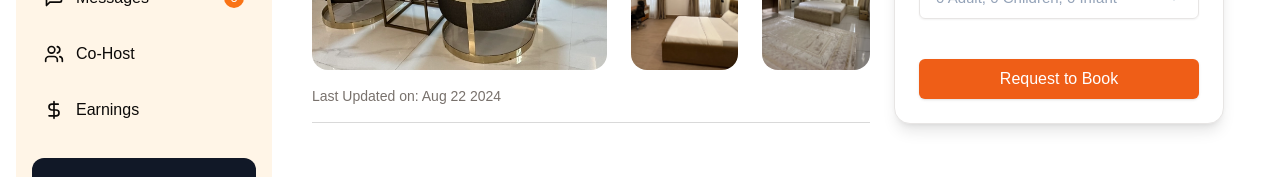
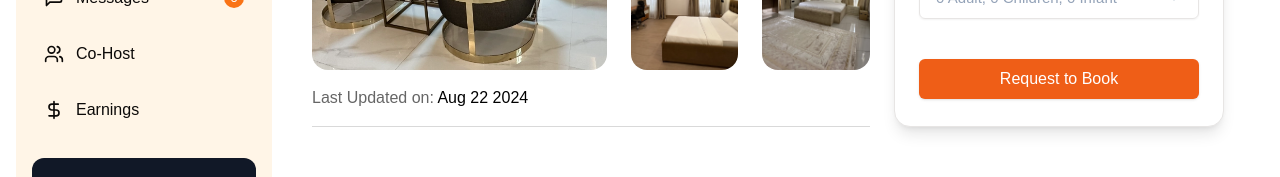
Before and after one commit to TOquation/J-T, a Next.js app: page /home/1 in a window 1280 px wide. Shown: the part 358-535 px from the top of the page. Built offline with nearby package versions, Linux system fonts and the light colour scheme.

Commit message:
Update PropertyListing.tsx

```diff
--- a/src/components/propertylisting/PropertyListing.tsx
+++ b/src/components/propertylisting/PropertyListing.tsx
@@ -63,8 +63,8 @@ const PropertyListing = () => {
           </div>
 
           {/* Text Below the Row */}
-          <p className="text-sm text-muted-foreground border-b py-4 border-b-[#D9D9D9]">
-            Last Updated on: Aug 22 2024
+          <p className="text-[16px] font-[500] text-[#000000] border-b py-4 border-b-[#D9D9D9]">
+            <span className="text-[#666666] text-[16px] font-[500]">Last Updated on:</span> Aug 22 2024
           </p>
         </div>
 
```
